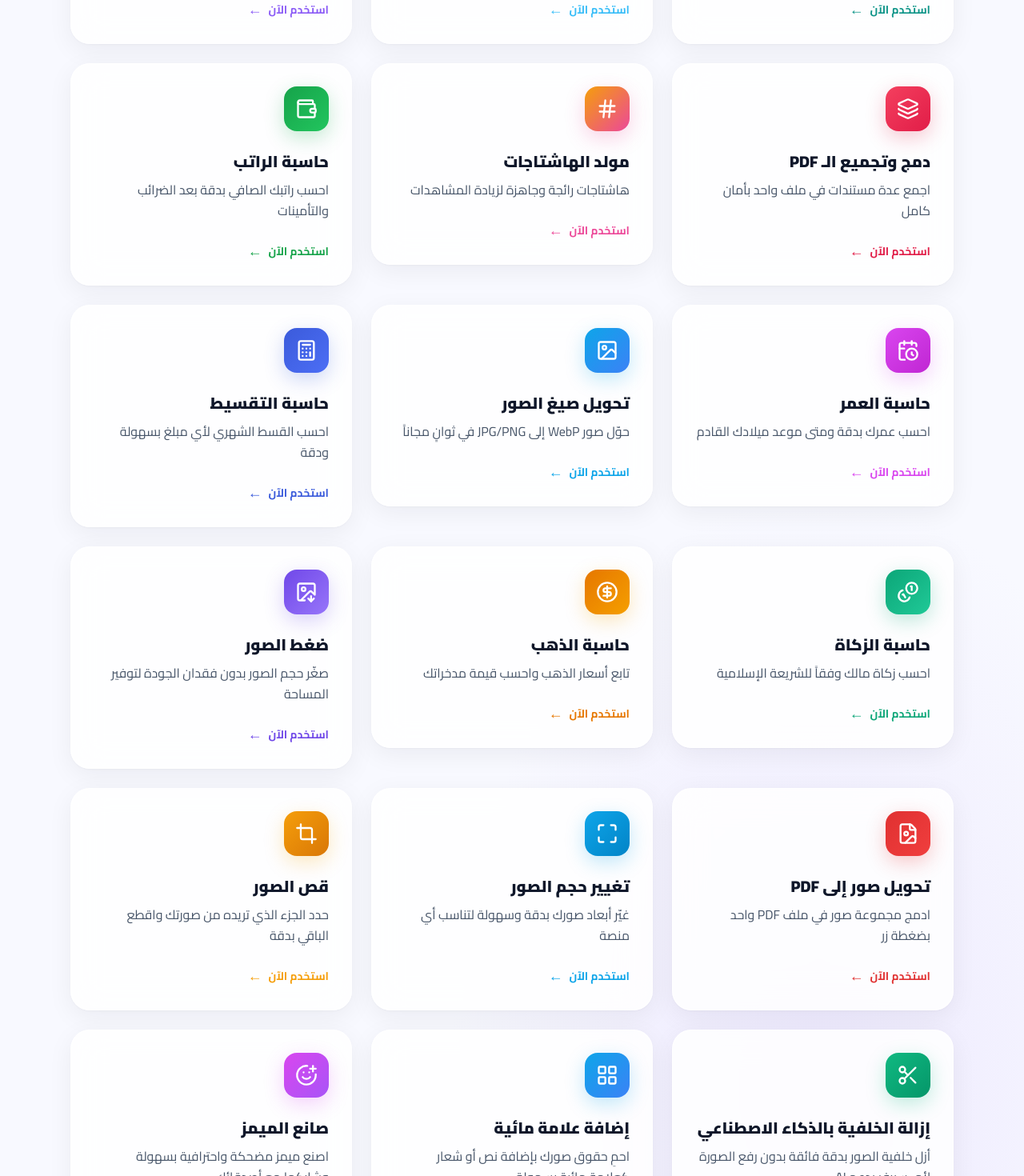
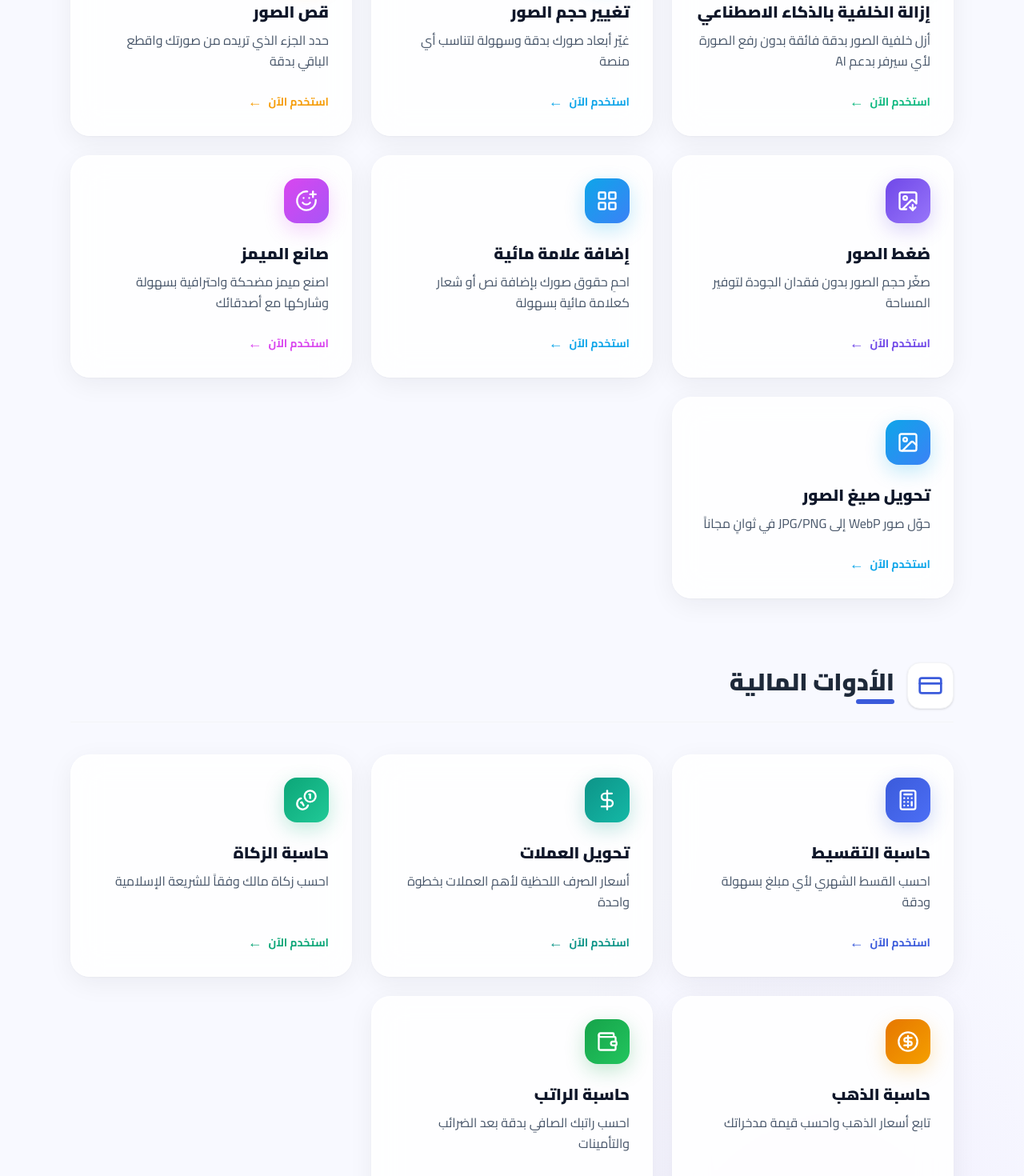
Before and after one commit to Shabanaly/my-tools, a Next.js app: page / in a window 1280 px wide. Shown: the part 1140-2610 px from the top of the page at 80% size. Built offline with nearby package versions, Linux system fonts and the light colour scheme.

Commit message:
fix: Update AdBanner ad slot default value from generic placeholder to a specific ID.

```diff
--- a/src/app/page.tsx
+++ b/src/app/page.tsx
@@ -2,11 +2,120 @@ import Link from 'next/link';
 import Image from 'next/image';
 import PageLayout from '@/components/PageLayout';
 import AdBanner from '@/components/AdBanner';
-import { Calculator, Coins, CircleDollarSign, ImageDown, FileImage, DollarSign, CalendarClock, ImageIcon, Wallet, Hash, Layers, DownloadCloud, Type, Maximize, Crop, Scissors, LayoutGrid, SmilePlus } from 'lucide-react';
+import {
+  Calculator, Coins, CircleDollarSign, ImageDown, FileImage,
+  DollarSign, CalendarClock, ImageIcon, Wallet, Hash, Layers,
+  DownloadCloud, Type, Maximize, Crop, Scissors, LayoutGrid,
+  SmilePlus, Image as ImageIconLucide, CreditCard, FileText,
+  Sparkles, MousePointer2
+} from 'lucide-react';
 
 const tools = [
+  // 🖼️ أدوات الصور
+  {
+    id: 'remove-bg',
+    category: 'images',
+    title: 'إزالة الخلفية بالذكاء الاصطناعي',
+    description: 'أزل خلفية الصور بدقة فائقة بدون رفع الصورة لأي سيرفر بدعم AI',
+    icon: Scissors,
+    path: '/tools/remove-bg',
+    gradient: 'linear-gradient(135deg, #10b981 0%, #059669 100%)',
+    shadow: 'rgba(16,185,129,0.25)',
+    accent: '#10b981',
+  },
+  {
+    id: 'resize',
+    category: 'images',
+    title: 'تغيير حجم الصور',
+    description: 'غيّر أبعاد صورك بدقة وسهولة لتناسب أي منصة',
+    icon: Maximize,
+    path: '/tools/resize',
+    gradient: 'linear-gradient(135deg, #0ea5e9 0%, #0284c7 100%)',
+    shadow: 'rgba(14,165,233,0.25)',
+    accent: '#0ea5e9',
+  },
+  {
+    id: 'crop',
+    category: 'images',
+    title: 'قص الصور',
+    description: 'حدد الجزء الذي تريده من صورتك واقطع الباقي بدقة',
+    icon: Crop,
+    path: '/tools/crop',
+    gradient: 'linear-gradient(135deg, #f59e0b 0%, #d97706 100%)',
+    shadow: 'rgba(245,158,11,0.25)',
+    accent: '#f59e0b',
+  },
+  {
+    id: 'compress',
+    category: 'images',
+    title: 'ضغط الصور',
+    description: 'صغّر حجم الصور بدون فقدان الجودة لتوفير المساحة',
+    icon: ImageDown,
+    path: '/tools/compress',
+    gradient: 'linear-gradient(135deg, #7048e8 0%, #9775fa 100%)',
+    shadow: 'rgba(112,72,232,0.25)',
+    accent: '#7048e8',
+  },
+  {
+    id: 'watermark',
+    category: 'images',
+    title: 'إضافة علامة مائية',
+    description: 'احمِ حقوق صورك بإضافة نص أو شعار كعلامة مائية بسهولة',
+    icon: LayoutGrid,
+    path: '/tools/watermark',
+    gradient: 'linear-gradient(135deg, #0ea5e9 0%, #3b82f6 100%)',
+    shadow: 'rgba(14,165,233,0.25)',
+    accent: '#0ea5e9',
+  },
+  {
+    id: 'meme',
+    category: 'images',
+    title: 'صانع الميمز',
+    description: 'اصنع ميمز مضحكة واحترافية بسهولة وشاركها مع أصدقائك',
+    icon: SmilePlus,
+    path: '/tools/meme',
+    gradient: 'linear-gradient(135deg, #d946ef 0%, #a855f7 100%)',
+    shadow: 'rgba(217,70,239,0.25)',
+    accent: '#d946ef',
+  },
+  {
+    id: 'converter',
+    category: 'images',
+    title: 'تحويل صيغ الصور',
+    description: 'حوّل صور WebP إلى JPG/PNG في ثوانٍ مجاناً',
+    icon: ImageIcon,
+    path: '/tools/image-converter',
+    gradient: 'linear-gradient(135deg, #0ea5e9 0%, #3b82f6 100%)',
+    shadow: 'rgba(14,165,233,0.25)',
+    accent: '#0ea5e9',
+  },
+  {
+    id: 'ocr',
+    category: 'content',
+    title: 'استخراج النص من الصور',
+    description: 'حول أي صورة لنص مكتوب باللغة العربية والإنجليزية',
+    icon: Type,
+    path: '/tools/ocr',
+    gradient: 'linear-gradient(135deg, #38bdf8 0%, #0369a1 100%)',
+    shadow: 'rgba(56,189,248,0.25)',
+    accent: '#38bdf8',
+  },
+
+  // 💰 أدوات مالية
+  {
+    id: 'installment',
+    category: 'financial',
+    title: 'حاسبة التقسيط',
+    description: 'احسب القسط الشهري لأي مبلغ بسهولة ودقة',
+    icon: Calculator,
+    path: '/tools/installment',
+    gradient: 'linear-gradient(135deg, #3b5bdb 0%, #4c6ef5 100%)',
+    shadow: 'rgba(59,91,219,0.25)',
+    accent: '#3b5bdb',
+  },
   {
     id: 'currency',
+    category: 'financial',
     title: 'تحويل العملات',
     description: 'أسعار الصرف اللحظية لأهم العملات بخطوة واحدة',
     icon: DollarSign,
@@ -16,87 +125,8 @@ const tools = [
     accent: '#0d9488',
   },
   {
-    id: 'ocr',
-    title: 'استخراج النص من الصور',
-    description: 'حول أي صورة لنص مكتوب باللغة العربية والإنجليزية',
-    icon: Type,
-    path: '/tools/ocr',
-    gradient: 'linear-gradient(135deg, #38bdf8 0%, #0369a1 100%)',
-    shadow: 'rgba(56,189,248,0.25)',
-    accent: '#38bdf8',
-  },
-  {
-    id: 'downloader',
-    title: 'تحميل الفيديوهات',
-    description: 'تنزيل فيديوهات من يوتيوب وتيك توك بدون علامة مائية',
-    icon: DownloadCloud,
-    path: '/tools/downloader',
-    gradient: 'linear-gradient(135deg, #8b5cf6 0%, #6d28d9 100%)',
-    shadow: 'rgba(139,92,246,0.25)',
-    accent: '#8b5cf6',
-  },
-  {
-    id: 'pdf-merge',
-    title: 'دمج وتجميع الـ PDF',
-    description: 'اجمع عدة مستندات في ملف واحد بأمان كامل',
-    icon: Layers,
-    path: '/tools/pdf-merge',
-    gradient: 'linear-gradient(135deg, #f43f5e 0%, #e11d48 100%)',
-    shadow: 'rgba(225,29,72,0.25)',
-    accent: '#e11d48',
-  },
-  {
-    id: 'hashtags',
-    title: 'مولد الهاشتاجات',
-    description: 'هاشتاجات رائجة وجاهزة لزيادة المشاهدات',
-    icon: Hash,
-    path: '/tools/hashtags',
-    gradient: 'linear-gradient(135deg, #f59e0b 0%, #ec4899 100%)',
-    shadow: 'rgba(236,72,153,0.25)',
-    accent: '#ec4899',
-  },
-  {
-    id: 'salary',
-    title: 'حاسبة الراتب',
-    description: 'احسب راتبك الصافي بدقة بعد الضرائب والتأمينات',
-    icon: Wallet,
-    path: '/tools/salary',
-    gradient: 'linear-gradient(135deg, #16a34a 0%, #22c55e 100%)',
-    shadow: 'rgba(22,163,74,0.25)',
-    accent: '#16a34a',
-  },
-  {
-    id: 'age',
-    title: 'حاسبة العمر',
-    description: 'احسب عمرك بدقة ومتى موعد ميلادك القادم',
-    icon: CalendarClock,
-    path: '/tools/age',
-    gradient: 'linear-gradient(135deg, #d946ef 0%, #c026d3 100%)',
-    shadow: 'rgba(217,70,239,0.25)',
-    accent: '#d946ef',
-  },
-  {
-    id: 'converter',
-    title: 'تحويل صيغ الصور',
-    description: 'حوّل صور WebP إلى JPG/PNG في ثوانٍ مجاناً',
-    icon: ImageIcon,
-    path: '/tools/image-converter',
-    gradient: 'linear-gradient(135deg, #0ea5e9 0%, #3b82f6 100%)',
-    shadow: 'rgba(14,165,233,0.25)',
-    accent: '#0ea5e9',
-  },
-  {
-    id: 'installment',
-    title: 'حاسبة التقسيط',
-    description: 'احسب القسط الشهري لأي مبلغ بسهولة ودقة',
-    icon: Calculator,
-    path: '/tools/installment',
-    gradient: 'linear-gradient(135deg, #3b5bdb 0%, #4c6ef5 100%)',
-    shadow: 'rgba(59,91,219,0.25)',
-    accent: '#3b5bdb',
-  },
-  {
     id: 'zakat',
+    category: 'financial',
     title: 'حاسبة الزكاة',
     description: 'احسب زكاة مالك وفقاً للشريعة الإسلامية',
     icon: Coins,
@@ -107,6 +137,7 @@ const tools = [
   },
   {
     id: 'gold',
+    category: 'financial',
     title: 'حاسبة الذهب',
     description: 'تابع أسعار الذهب واحسب قيمة مدخراتك',
     icon: CircleDollarSign,
@@ -116,17 +147,21 @@ const tools = [
     accent: '#e67700',
   },
   {
-    id: 'compress',
-    title: 'ضغط الصور',
-    description: 'صغّر حجم الصور بدون فقدان الجودة لتوفير المساحة',
-    icon: ImageDown,
-    path: '/tools/compress',
-    gradient: 'linear-gradient(135deg, #7048e8 0%, #9775fa 100%)',
-    shadow: 'rgba(112,72,232,0.25)',
-    accent: '#7048e8',
+    id: 'salary',
+    category: 'financial',
+    title: 'حاسبة الراتب',
+    description: 'احسب راتبك الصافي بدقة بعد الضرائب والتأمينات',
+    icon: Wallet,
+    path: '/tools/salary',
+    gradient: 'linear-gradient(135deg, #16a34a 0%, #22c55e 100%)',
+    shadow: 'rgba(22,163,74,0.25)',
+    accent: '#16a34a',
   },
+
+  // 📂 أدوات الملفات والمحتوى
   {
     id: 'pdf',
+    category: 'content',
     title: 'تحويل صور إلى PDF',
     description: 'ادمج مجموعة صور في ملف PDF واحد بضغطة زر',
     icon: FileImage,
@@ -136,55 +171,55 @@ const tools = [
     accent: '#e03131',
   },
   {
-    id: 'resize',
-    title: 'تغيير حجم الصور',
-    description: 'غيّر أبعاد صورك بدقة وسهولة لتناسب أي منصة',
-    icon: Maximize,
-    path: '/tools/resize',
-    gradient: 'linear-gradient(135deg, #0ea5e9 0%, #0284c7 100%)',
-    shadow: 'rgba(14,165,233,0.25)',
-    accent: '#0ea5e9',
+    id: 'pdf-merge',
+    category: 'content',
+    title: 'دمج وتجميع الـ PDF',
+    description: 'اجمع عدة مستندات في ملف واحد بأمان كامل',
+    icon: Layers,
+    path: '/tools/pdf-merge',
+    gradient: 'linear-gradient(135deg, #f43f5e 0%, #e11d48 100%)',
+    shadow: 'rgba(225,29,72,0.25)',
+    accent: '#e11d48',
   },
   {
-    id: 'crop',
-    title: 'قص الصور',
-    description: 'حدد الجزء الذي تريده من صورتك واقطع الباقي بدقة',
-    icon: Crop,
-    path: '/tools/crop',
-    gradient: 'linear-gradient(135deg, #f59e0b 0%, #d97706 100%)',
-    shadow: 'rgba(245,158,11,0.25)',
-    accent: '#f59e0b',
+    id: 'downloader',
+    category: 'content',
+    title: 'تحميل الفيديوهات',
+    description: 'تنزيل فيديوهات من يوتيوب وتيك توك بدون علامة مائية',
+    icon: DownloadCloud,
+    path: '/tools/downloader',
+    gradient: 'linear-gradient(135deg, #8b5cf6 0%, #6d28d9 100%)',
+    shadow: 'rgba(139,92,246,0.25)',
+    accent: '#8b5cf6',
   },
   {
-    id: 'remove-bg',
-    title: 'إزالة الخلفية بالذكاء الاصطناعي',
-    description: 'أزل خلفية الصور بدقة فائقة بدون رفع الصورة لأي سيرفر بدعم AI',
-    icon: Scissors,
-    path: '/tools/remove-bg',
-    gradient: 'linear-gradient(135deg, #10b981 0%, #059669 100%)',
-    shadow: 'rgba(16,185,129,0.25)',
-    accent: '#10b981',
+    id: 'hashtags',
+    category: 'content',
+    title: 'مولد الهاشتاجات',
+    description: 'هاشتاجات رائجة وجاهزة لزيادة المشاهدات',
+    icon: Hash,
+    path: '/tools/hashtags',
+    gradient: 'linear-gradient(135deg, #f59e0b 0%, #ec4899 100%)',
+    shadow: 'rgba(236,72,153,0.25)',
+    accent: '#ec4899',
   },
   {
-    id: 'watermark',
-    title: 'إضافة علامة مائية',
-    description: 'احمِ حقوق صورك بإضافة نص أو شعار كعلامة مائية بسهولة',
-    icon: LayoutGrid,
-    path: '/tools/watermark',
-    gradient: 'linear-gradient(135deg, #0ea5e9 0%, #3b82f6 100%)',
-    shadow: 'rgba(14,165,233,0.25)',
-    accent: '#0ea5e9',
-  },
-  {
-    id: 'meme',
-    title: 'صانع الميمز',
-    description: 'اصنع ميمز مضحكة واحترافية بسهولة وشاركها مع أصدقائك',
-    icon: SmilePlus,
-    path: '/tools/meme',
-    gradient: 'linear-gradient(135deg, #d946ef 0%, #a855f7 100%)',
+    id: 'age',
+    category: 'content',
+    title: 'حاسبة العمر',
+    description: 'احسب عمرك بدقة ومتى موعد ميلادك القادم',
+    icon: CalendarClock,
+    path: '/tools/age',
+    gradient: 'linear-gradient(135deg, #d946ef 0%, #c026d3 100%)',
     shadow: 'rgba(217,70,239,0.25)',
     accent: '#d946ef',
   },
+];
+
+const categories = [
+  { id: 'images', title: 'أدوات الصور', icon: ImageIconLucide, color: '#10b981' },
+  { id: 'financial', title: 'الأدوات المالية', icon: CreditCard, color: '#3b5bdb' },
+  { id: 'content', title: 'أدوات الملفات والمحتوى', icon: FileText, color: '#8b5cf6' },
 ];
 
 export default function Home() {
@@ -227,14 +262,26 @@ export default function Home() {
           </div>
         </div>
 
-        {/* ── Tools Grid ── */}
+        {/* ── Tools by Category ── */}
+        {categories.map((cat) => (
+          <section key={cat.id} className="mb-20 last:mb-0">
+            <div className="flex items-center gap-4 mb-10 pb-4 border-b border-gray-100">
+              <div className="p-3 rounded-2xl bg-white shadow-sm border border-gray-100" style={{ color: cat.color }}>
+                <cat.icon className="w-8 h-8" />
+              </div>
+              <div>
+                <h2 className="text-3xl font-black text-gray-800 mb-1">{cat.title}</h2>
+                <div className="h-1.5 w-12 rounded-full" style={{ background: cat.color }}></div>
+              </div>
+            </div>
+
             <div className="grid grid-cols-1 md:grid-cols-2 lg:grid-cols-3 gap-6">
-          {tools.map((tool) => (
+              {tools.filter(t => t.category === cat.id).map((tool) => (
                 <Link key={tool.id} href={tool.path}>
-              <div className="group glass-card rounded-3xl p-7 cursor-pointer transition-all duration-300 hover:-translate-y-2"
+                  <div className="group glass-card rounded-3xl p-7 cursor-pointer transition-all duration-300 hover:-translate-y-2 h-full flex flex-col"
                     style={{ '--accent': tool.accent } as React.CSSProperties}>
                     {/* Icon */}
-                <div className="w-14 h-14 rounded-2xl flex items-center justify-center mb-6 transition-transform duration-300 group-hover:scale-110 group-hover:rotate-3"
+                    <div className="w-14 h-14 rounded-2xl flex items-center justify-center mb-6 transition-transform duration-300 group-hover:scale-110 group-hover:rotate-3 shrink-0"
                       style={{ background: tool.gradient, boxShadow: `0 8px 24px ${tool.shadow}` }}>
                       <tool.icon className="w-7 h-7 text-white" />
                     </div>
@@ -243,7 +290,7 @@ export default function Home() {
                     <h3 className="text-xl font-black mb-2" style={{ color: 'var(--text-primary)' }}>
                       {tool.title}
                     </h3>
-                <p className="text-base leading-relaxed" style={{ color: 'var(--text-secondary)' }}>
+                    <p className="text-base leading-relaxed flex-grow" style={{ color: 'var(--text-secondary)' }}>
                       {tool.description}
                     </p>
 
@@ -257,6 +304,8 @@ export default function Home() {
                 </Link>
               ))}
             </div>
+          </section>
+        ))}
 
         <AdBanner className="mt-20" />
       </div>
--- a/src/components/AdBanner.tsx
+++ b/src/components/AdBanner.tsx
@@ -15,7 +15,7 @@ interface AdBannerProps {
 export default function AdBanner({
     className,
     adClient = 'ca-pub-5152627364584775', // Real Pub ID
-    adSlot = 'XXXXXXXXXX',                // Placeholder Slot ID (User should update this)
+    adSlot = '6394554629',                // Placeholder Slot ID (User should update this)
     adFormat = 'auto',
     fullWidthResponsive = true,
     label = 'مساحة إعلانية'
```
Lines whose indentation alone changed are shown as unchanged.
